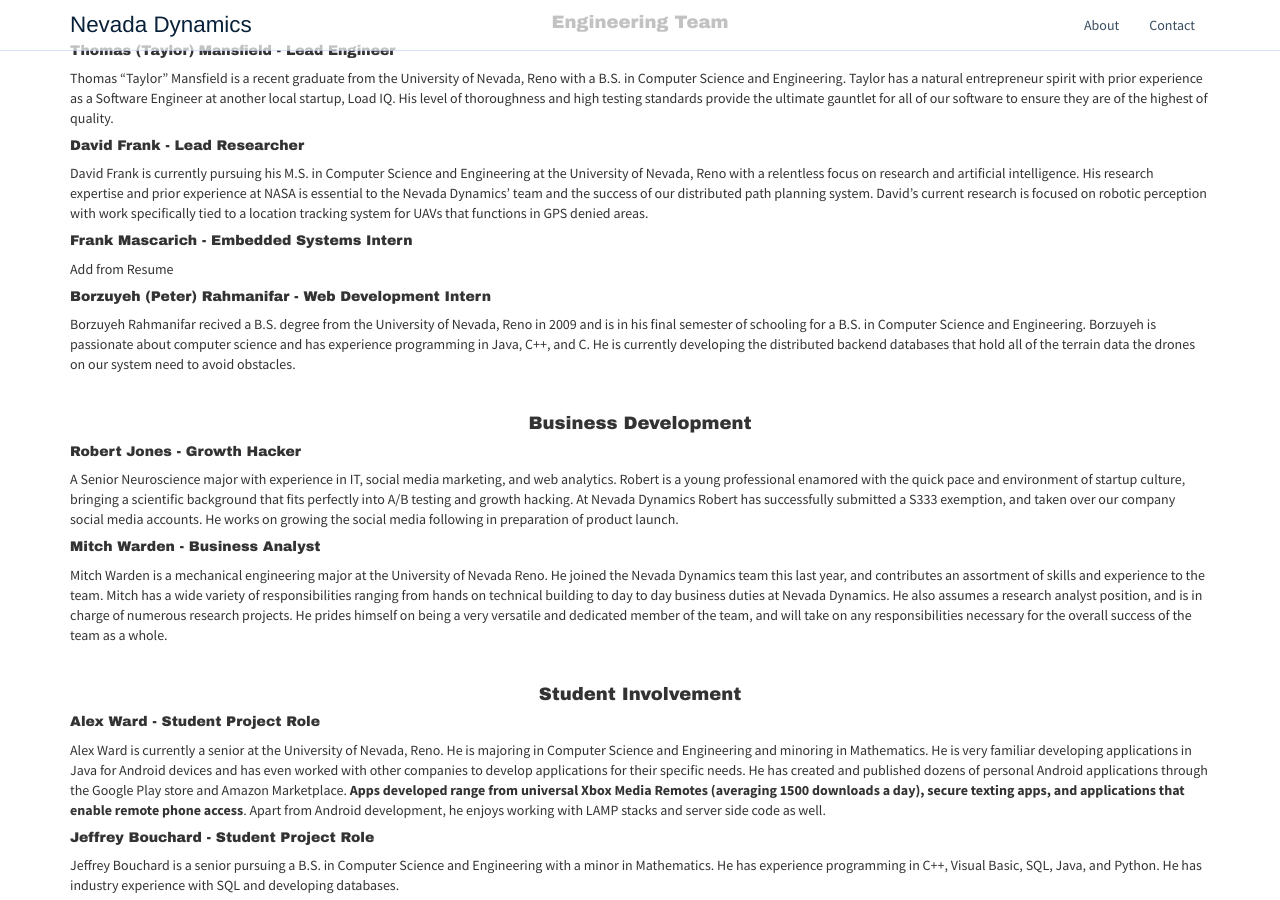
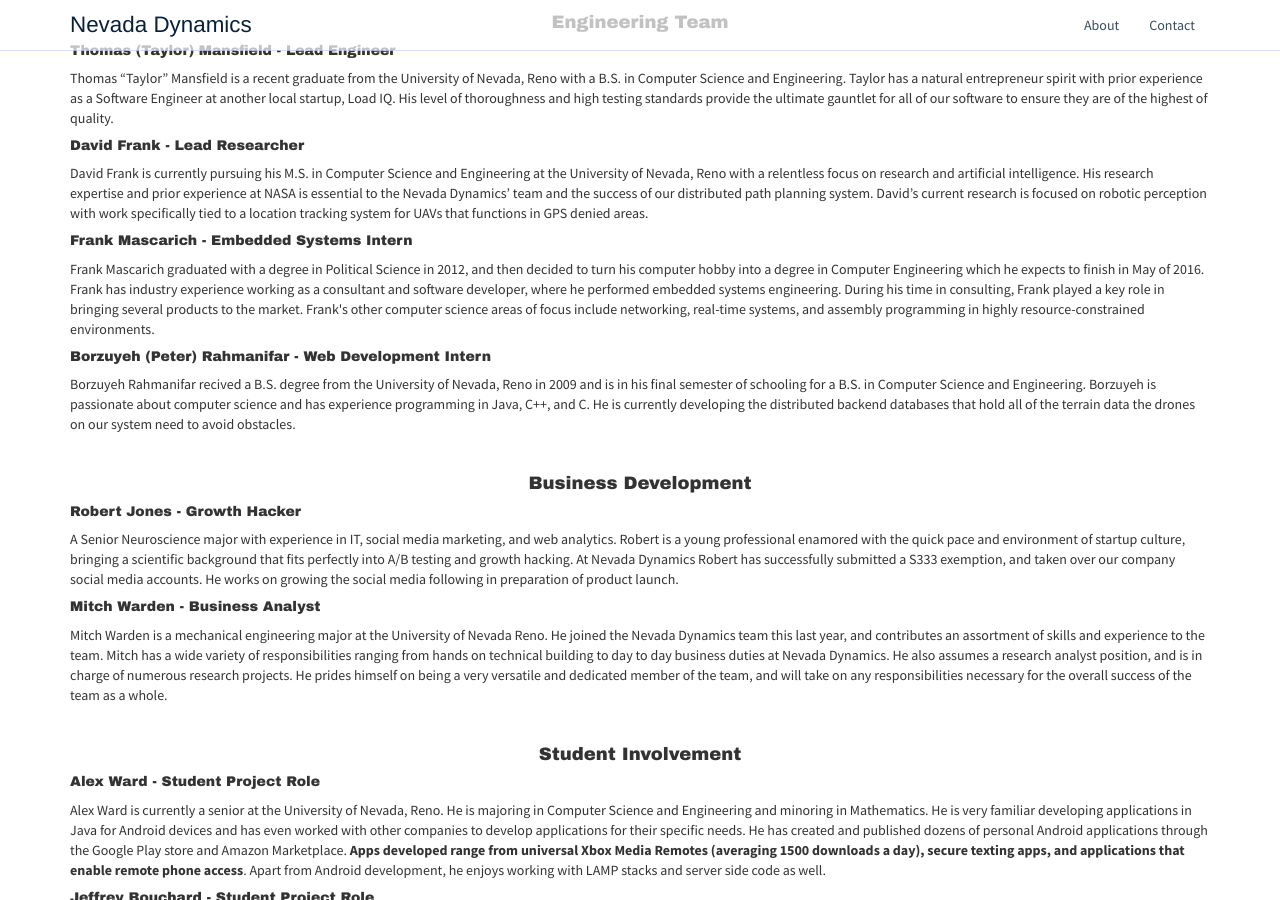
Before and after one commit to NevadaDynamics/NevadaDynamics.github.io, a Jekyll site: the page built from tango.html, in a window 1280 px wide and 900 px high, scrolled down 5006 px. Built offline with Jekyll 4.4.1, drawn with Linux system fonts in a browser that asks for light colours; nearby versions of some CDN libraries; Markdown is read by kramdown in place of the engine named in the settings; comment, search, counter and statistics services are not loaded.

Commit message:
Update tango.html

```diff
--- a/tango.html
+++ b/tango.html
@@ -91,7 +91,7 @@
 </p>
 
 <h5>Frank Mascarich - Embedded Systems Intern</h5>
-<p>Add from Resume</p>
+<p>Frank Mascarich graduated with a degree in Political Science in 2012, and then decided to turn his computer hobby into a degree in Computer Engineering which he expects to finish in May of 2016. Frank has industry experience working as a consultant and software developer, where he performed embedded systems engineering. During his time in consulting, Frank played a key role in bringing several products to the market. Frank's other computer science areas of focus include networking, real-time systems, and assembly programming in highly resource-constrained environments.</p>
 
 <h5>Borzuyeh (Peter) Rahmanifar - Web Development Intern</h5>
 <p>Borzuyeh Rahmanifar recived a B.S. degree from the University of Nevada, Reno in 2009 and is in his final semester of schooling for a B.S. in Computer Science and Engineering. Borzuyeh is passionate about computer science and has experience programming in Java, C++, and C. He is currently developing the distributed backend databases that hold all of the terrain data the drones on our system need to avoid obstacles.</p>
```
